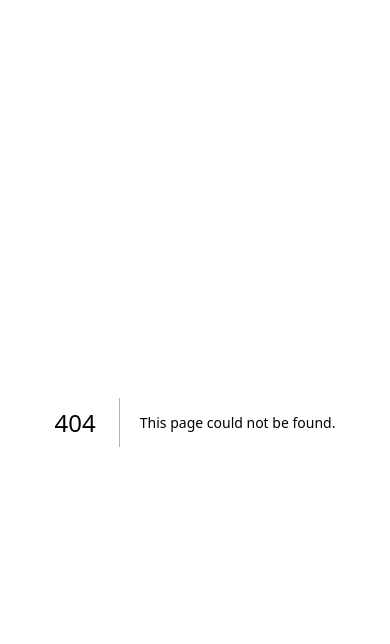
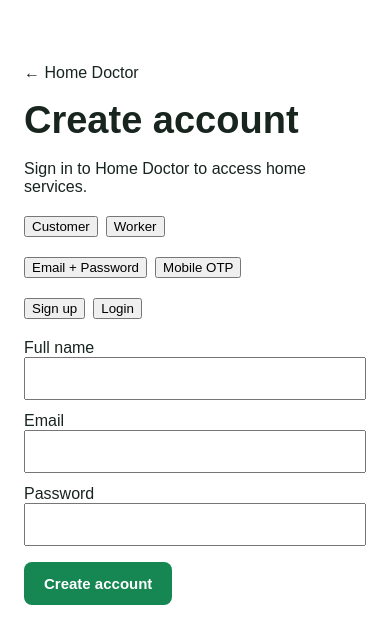
Before and after one commit to HomeFix2222/Home-Doctor, a Next.js app: page /auth in a window 390 px wide. Before the commit this address had no page. Shown: the top 644 px of the page. Built offline with nearby package versions, Linux system fonts and the light colour scheme; no server answers.

Commit message:
Implement authentication page with email and phone options

```diff
--- /dev/null
+++ b/app/auth/page.tsx
@@ -0,0 +1,281 @@
+"use client";
+
+import { useState } from "react";
+import { supabase } from "../../lib/supabase";
+
+export default function AuthPage() {
+  const [mode, setMode] = useState<"email" | "phone">("email");
+  const [role, setRole] = useState<"customer" | "worker">("customer");
+  const [action, setAction] = useState<"login" | "signup">("signup");
+
+  const [name, setName] = useState("");
+  const [email, setEmail] = useState("");
+  const [password, setPassword] = useState("");
+  const [phone, setPhone] = useState("");
+  const [otp, setOtp] = useState("");
+  const [city, setCity] = useState("");
+  const [service, setService] = useState("Plumber");
+  const [message, setMessage] = useState("");
+  const [busy, setBusy] = useState(false);
+
+  async function submitEmail(e: React.FormEvent) {
+    e.preventDefault();
+    setBusy(true);
+    setMessage("");
+
+    try {
+      if (action === "signup") {
+        if (!name.trim()) {
+          setMessage("Please enter your full name.");
+          return;
+        }
+
+        const { data, error } = await supabase.auth.signUp({
+          email,
+          password,
+          options: {
+            data: {
+              full_name: name.trim(),
+              role,
+            },
+          },
+        });
+
+        if (error) throw error;
+
+        if (!data.session) {
+          setMessage(
+            "Account created. Check your email to confirm your account."
+          );
+          return;
+        }
+
+        setMessage("Account created successfully. Please complete your profile.");
+      } else {
+        const { error } = await supabase.auth.signInWithPassword({
+          email,
+          password,
+        });
+
+        if (error) throw error;
+
+        window.location.href = "/";
+      }
+    } catch (err) {
+      setMessage(
+        err instanceof Error ? err.message : "Something went wrong."
+      );
+    } finally {
+      setBusy(false);
+    }
+  }
+
+  async function sendOtp(e: React.FormEvent) {
+    e.preventDefault();
+    setBusy(true);
+    setMessage("");
+
+    try {
+      const normalizedPhone = phone.replace(/\s+/g, "");
+
+      if (!/^\+[1-9]\d{7,14}$/.test(normalizedPhone)) {
+        setMessage("Enter your phone number with country code, e.g. +919876543210.");
+        return;
+      }
+
+      const { error } = await supabase.auth.signInWithOtp({
+        phone: normalizedPhone,
+        options: {
+          shouldCreateUser: action === "signup",
+          data: {
+            full_name: name.trim(),
+            role,
+          },
+        },
+      });
+
+      if (error) throw error;
+
+      setMessage("OTP request sent. Enter the code received by SMS.");
+    } catch (err) {
+      setMessage(
+        err instanceof Error ? err.message : "Could not send OTP."
+      );
+    } finally {
+      setBusy(false);
+    }
+  }
+
+  async function verifyOtp(e: React.FormEvent) {
+    e.preventDefault();
+    setBusy(true);
+    setMessage("");
+
+    try {
+      const normalizedPhone = phone.replace(/\s+/g, "");
+
+      const { error } = await supabase.auth.verifyOtp({
+        phone: normalizedPhone,
+        token: otp,
+        type: "sms",
+      });
+
+      if (error) throw error;
+
+      window.location.href = "/";
+    } catch (err) {
+      setMessage(
+        err instanceof Error ? err.message : "OTP verification failed."
+      );
+    } finally {
+      setBusy(false);
+    }
+  }
+
+  return (
+    <main style={{
+      maxWidth: 480,
+      margin: "40px auto",
+      padding: 24,
+      fontFamily: "Arial, sans-serif"
+    }}>
+      <a href="/">← Home Doctor</a>
+      <h1>{action === "signup" ? "Create account" : "Welcome back"}</h1>
+      <p>Sign in to Home Doctor to access home services.</p>
+
+      <div style={{ display: "flex", gap: 8, margin: "20px 0" }}>
+        <button type="button" onClick={() => setRole("customer")}>
+          Customer
+        </button>
+        <button type="button" onClick={() => setRole("worker")}>
+          Worker
+        </button>
+      </div>
+
+      <div style={{ display: "flex", gap: 8, marginBottom: 20 }}>
+        <button type="button" onClick={() => setMode("email")}>
+          Email + Password
+        </button>
+        <button type="button" onClick={() => setMode("phone")}>
+          Mobile OTP
+        </button>
+      </div>
+
+      <div style={{ display: "flex", gap: 8, marginBottom: 20 }}>
+        <button type="button" onClick={() => setAction("signup")}>
+          Sign up
+        </button>
+        <button type="button" onClick={() => setAction("login")}>
+          Login
+        </button>
+      </div>
+
+      {mode === "email" ? (
+        <form onSubmit={submitEmail}>
+          {action === "signup" && (
+            <label style={{ display: "block", marginBottom: 12 }}>
+              Full name
+              <input
+                required
+                value={name}
+                onChange={(e) => setName(e.target.value)}
+                style={{ display: "block", width: "100%", padding: 12 }}
+              />
+            </label>
+          )}
+
+          <label style={{ display: "block", marginBottom: 12 }}>
+            Email
+            <input
+              required
+              type="email"
+              autoComplete="email"
+              value={email}
+              onChange={(e) => setEmail(e.target.value)}
+              style={{ display: "block", width: "100%", padding: 12 }}
+            />
+          </label>
+
+          <label style={{ display: "block", marginBottom: 16 }}>
+            Password
+            <input
+              required
+              type="password"
+              minLength={8}
+              autoComplete={action === "signup" ? "new-password" : "current-password"}
+              value={password}
+              onChange={(e) => setPassword(e.target.value)}
+              style={{ display: "block", width: "100%", padding: 12 }}
+            />
+          </label>
+
+          <button className="button" disabled={busy} type="submit">
+            {busy ? "Please wait..." : action === "signup" ? "Create account" : "Login"}
+          </button>
+        </form>
+      ) : (
+        <>
+          <form onSubmit={sendOtp}>
+            {action === "signup" && (
+              <label style={{ display: "block", marginBottom: 12 }}>
+                Full name
+                <input
+                  required
+                  value={name}
+                  onChange={(e) => setName(e.target.value)}
+                  style={{ display: "block", width: "100%", padding: 12 }}
+                />
+              </label>
+            )}
+
+            <label style={{ display: "block", marginBottom: 16 }}>
+              Mobile number with country code
+              <input
+                required
+                type="tel"
+                placeholder="+919876543210"
+                value={phone}
+                onChange={(e) => setPhone(e.target.value)}
+                style={{ display: "block", width: "100%", padding: 12 }}
+              />
+            </label>
+
+            <button className="button" disabled={busy} type="submit">
+              {busy ? "Please wait..." : "Send OTP"}
+            </button>
+          </form>
+
+          <form onSubmit={verifyOtp} style={{ marginTop: 20 }}>
+            <label style={{ display: "block", marginBottom: 12 }}>
+              SMS verification code
+              <input
+                required
+                inputMode="numeric"
+                value={otp}
+                onChange={(e) => setOtp(e.target.value)}
+                style={{ display: "block", width: "100%", padding: 12 }}
+              />
+            </label>
+
+            <button className="button" disabled={busy} type="submit">
+              Verify OTP
+            </button>
+          </form>
+        </>
+      )}
+
+      {role === "worker" && action === "signup" && (
+        <p style={{ marginTop: 20 }}>
+          Worker profiles, service areas and pricing must be completed
+          separately after account creation.
+        </p>
+      )}
+
+      {message && (
+        <p role="status" style={{ marginTop: 20, overflowWrap: "anywhere" }}>
+          {message}
+        </p>
+      )}
+    </main>
+  );
+}
```
